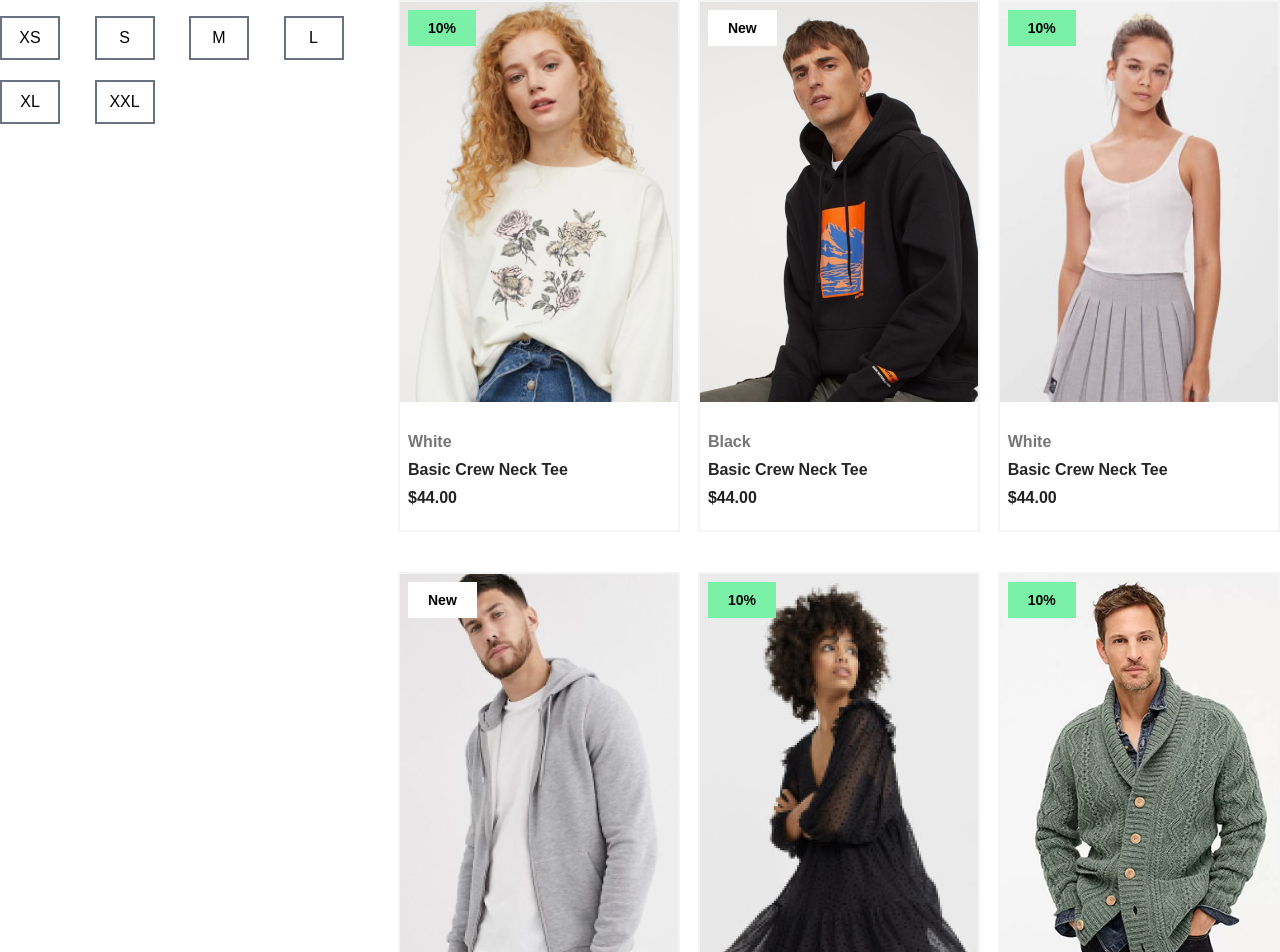
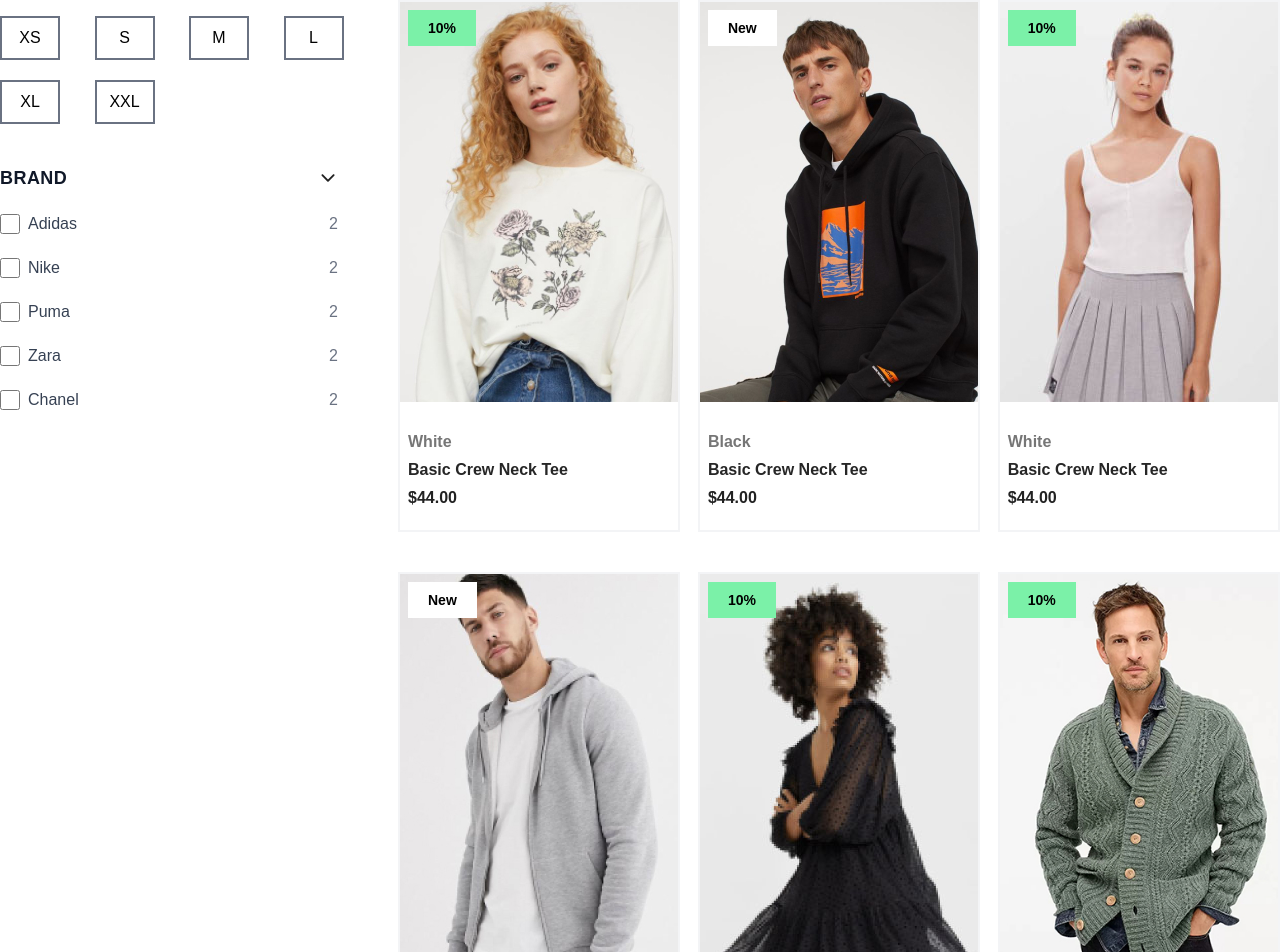
Before and after one commit to twahidulislamdev/uomo, a React (Vite) app: page /shop in a window 1280 px wide. Shown: the part 1120-2072 px from the top of the page. Built offline with nearby package versions, Linux system fonts and the light colour scheme.

Commit message:
add brand part

```diff
--- a/src/components/ShopProductBrand.jsx
+++ b/src/components/ShopProductBrand.jsx
@@ -1,9 +1,87 @@
-import React from 'react'
+import React, { useState } from "react";
+import Heading from "./Heading";
+import Flex from "./Flex";
+import { IoIosArrowUp } from "react-icons/io";
 
 const ShopProductBrand = () => {
+  const [isExpand, SetExpand] = useState(true);
   return (
-    <div>ShopProductBrand</div>
-  )
-}
+    <>
+      <div className="mt-10 mr-10">
+        <Flex className={"justify-between items-center"}>
+          <Heading
+            className={
+              "text-lg font-semibold text-gray-900 tracking-wide uppercase"
+            }
+            txt={"Brand"}
+            as={"h3"}
+          />
+          <IoIosArrowUp
+            onClick={() => SetExpand(!isExpand)}
+            className={`text-xl text-mainColor cursor-pointer ${
+              isExpand ? "rotate-180" : ""
+            } `}
+          />
+        </Flex>
+        {/* Brand checkbox srart  */}
+        {isExpand && (
+          <div className="mt-5 space-y-5">
+            {/* First Brand start  */}
+            <label className="flex items-center space-x-2">
+              <input
+                type="checkbox"
+                className="form-checkbox h-5 w-5 text-blue-600"
+              />
+              <span className="text-gray-700">Adidas</span>
+              <span className="ml-auto text-gray-500">2</span>
+            </label>
+            {/* First Brand End  */}
+            {/* Second Brand Start  */}
+            <label className="flex items-center space-x-2">
+              <input
+                type="checkbox"
+                className="form-checkbox h-5 w-5 text-blue-600"
+              />
+              <span className="text-gray-700">Nike</span>
+              <span className="ml-auto text-gray-500">2</span>
+            </label>
+            {/* Second Brand End  */}
+            {/* Third Brand Start  */}
+            <label className="flex items-center space-x-2">
+              <input
+                type="checkbox"
+                className="form-checkbox h-5 w-5 text-blue-600"
+              />
+              <span className="text-gray-700">Puma</span>
+              <span className="ml-auto text-gray-500">2</span>
+            </label>
+            {/* Third Brand End  */}
+            {/* Fourth Brand Start  */}
+            <label className="flex items-center space-x-2">
+              <input
+                type="checkbox"
+                className="form-checkbox h-5 w-5 text-blue-600"
+              />
+              <span className="text-gray-700">Zara</span>
+              <span className="ml-auto text-gray-500">2</span>
+            </label>
+            {/* Fourth Brand End  */}
+            {/* Fifth Brand Start  */}
+            <label className="flex items-center space-x-2">
+              <input
+                type="checkbox"
+                className="form-checkbox h-5 w-5 text-blue-600"
+              />
+              <span className="text-gray-700">Chanel</span>
+              <span className="ml-auto text-gray-500">2</span>
+            </label>
+            {/* Fifth Brand End  */}
+          </div>
+        )}
+        {/* Brand checkbox srart  */}
+      </div>
+    </>
+  );
+};
 
-export default ShopProductBrand
+export default ShopProductBrand;
--- a/src/components/ShopProductColor.jsx
+++ b/src/components/ShopProductColor.jsx
@@ -26,8 +26,7 @@ const ShopProductColor = () => {
         <IoIosArrowUp
           onClick={() => setIsExpanded(!isExpanded)}
           className={`text-xl text-mainColor cursor-pointer mr-10 ${
-            isExpanded ? "rotate-180" : ""
-          } `}
+            isExpanded ? "rotate-180" : ""} `}
         />
       </div>
 
--- a/src/components/layouts/ShopProducts.jsx
+++ b/src/components/layouts/ShopProducts.jsx
@@ -35,9 +35,9 @@ const ShopProducts = () => {
               <ShopProductSize />
               {/* Color Section End  */}
 
-              {/* Color Section start  */}
-              {/* <ShopProductBrand /> */}
-              {/* Color Section End  */}
+              {/* Brand Section start  */}
+              <ShopProductBrand />
+              {/* Brand Section End  */}
 
             </div>
             {/* Product Card Section start */}
```
